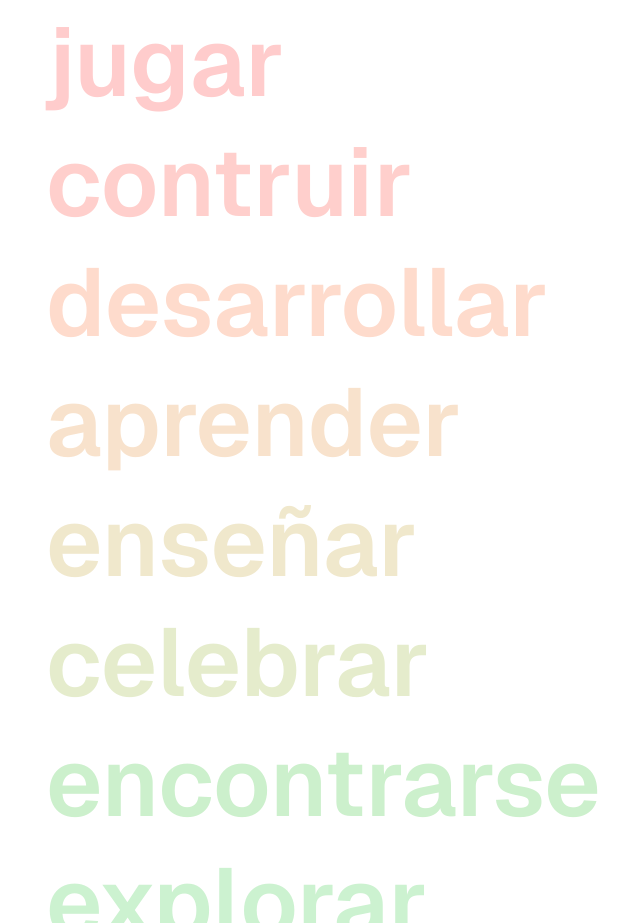
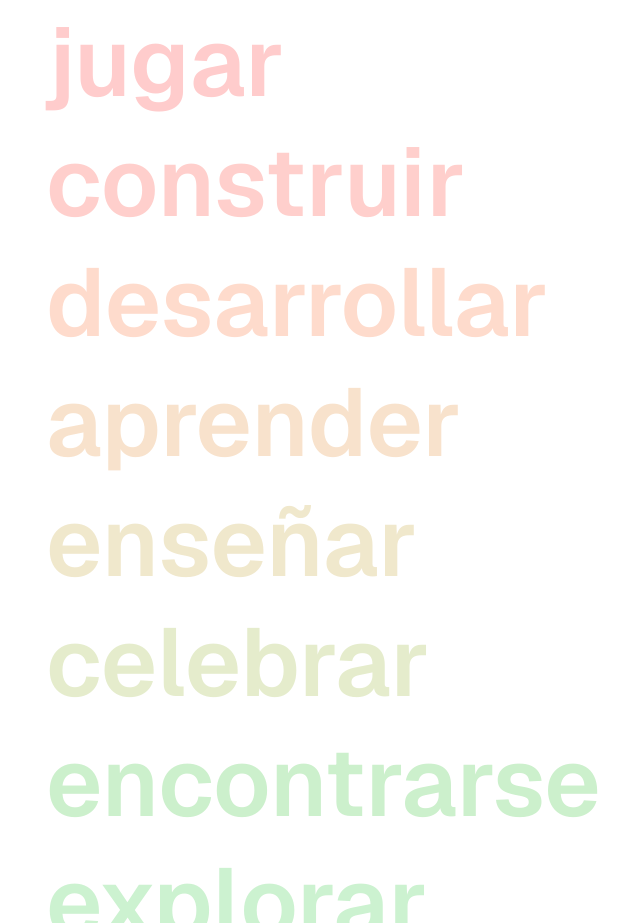
Before and after one commit to iprojas/taller-home, a plain HTML site: page index.html in a window 1280 px wide. Shown: the part 1037-1960 px from the top of the page, without its empty margins (263-903 px from the left). Drawn offline with nearby package versions, Linux system fonts and the light colour scheme.

Commit message:
Update index.html

```diff
--- a/index.html
+++ b/index.html
@@ -30,7 +30,7 @@
         <li style="--i: 0">diseñar</li>
         <li style="--i: 1">prototipar</li>
         <li style="--i: 2">jugar</li>
-        <li style="--i: 3">contruir</li>
+        <li style="--i: 3">construir</li>
         <li style="--i: 4">desarrollar</li>
         <li style="--i: 5">aprender</li>
         <li style="--i: 6">enseñar</li>
```
